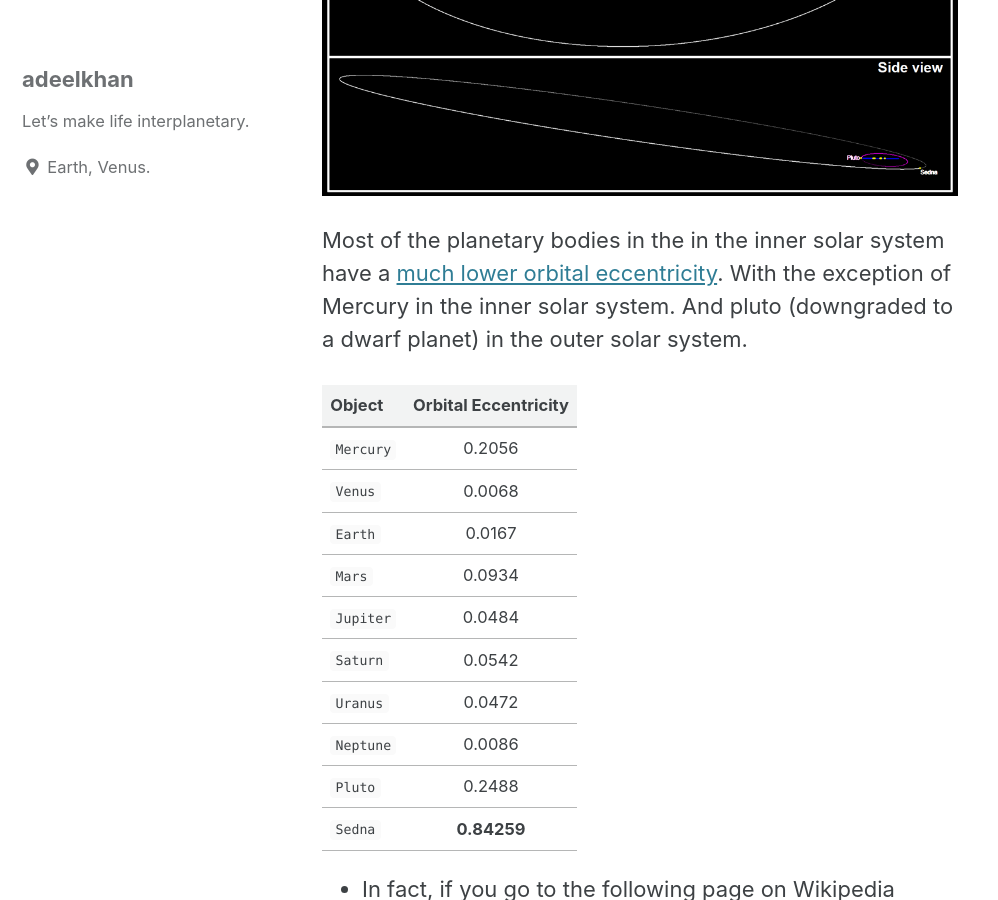
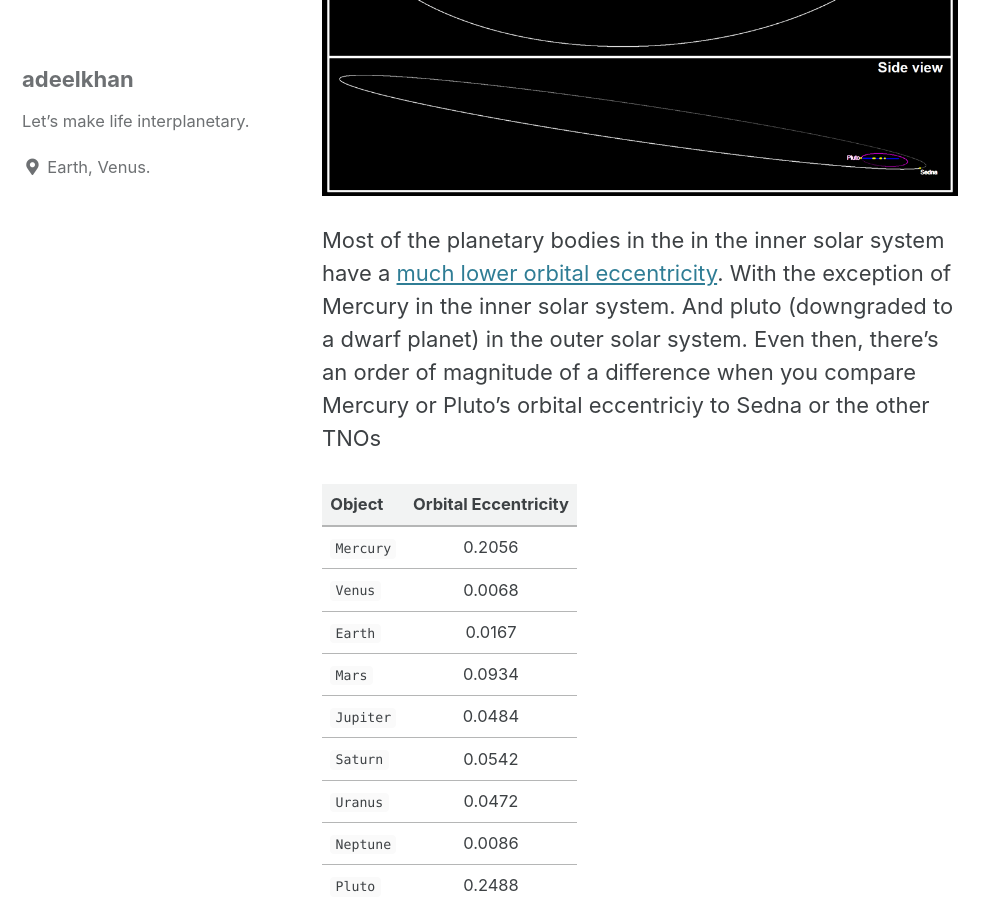
Before and after one commit to stellardreams/stellardreams.github.io, a Jekyll site: the page built from _posts/2020-11-02-Sedna's-eccentric-orbit.md, in a window 1280 px wide and 900 px high, scrolled down 813 px. Shown: the whole window, without its empty margins (0-998 px from the left). Built offline with Jekyll 4.4.1, drawn with Linux system fonts in a browser that asks for light colours; cached includes are drawn as plain includes.

Commit message:
Update 2020-11-02-Sedna's-eccentric-orbit.md

```diff
--- a/_posts/2020-11-02-Sedna's-eccentric-orbit.md
+++ b/_posts/2020-11-02-Sedna's-eccentric-orbit.md
@@ -3,7 +3,7 @@ After publishing the [previous blogpost](https://stellardreams.github.io/Grape-f
 I wasn't very familiar with what's really out there in this outer solar system region. First, I googled [Sedna's](https://en.wikipedia.org/wiki/90377_Sedna) orbit. Sedna's [orbital eccentricty](https://en.wikipedia.org/wiki/Orbital_eccentricity) is quite high. It's orbit is a lot more elliptical. Compared to the somewhat circular (not as elliptical) orbits from Mercury to Pluto.
 <img src="/assets/images/sedna-orbit.png">
 
-Most of the planetary bodies in the in the inner solar system have a [much lower orbital eccentricity](https://nssdc.gsfc.nasa.gov/planetary/factsheet/). With the exception of Mercury in the inner solar system. And pluto (downgraded to a dwarf planet) in the outer solar system.
+Most of the planetary bodies in the in the inner solar system have a [much lower orbital eccentricity](https://nssdc.gsfc.nasa.gov/planetary/factsheet/). With the exception of Mercury in the inner solar system. And pluto (downgraded to a dwarf planet) in the outer solar system.  Even then, there's an order of magnitude of a difference when you compare Mercury or Pluto's orbital eccentriciy to Sedna or the other TNOs
 
 |  Object  | Orbital Eccentricity  |
 | :------------- | :-------------: |
```
